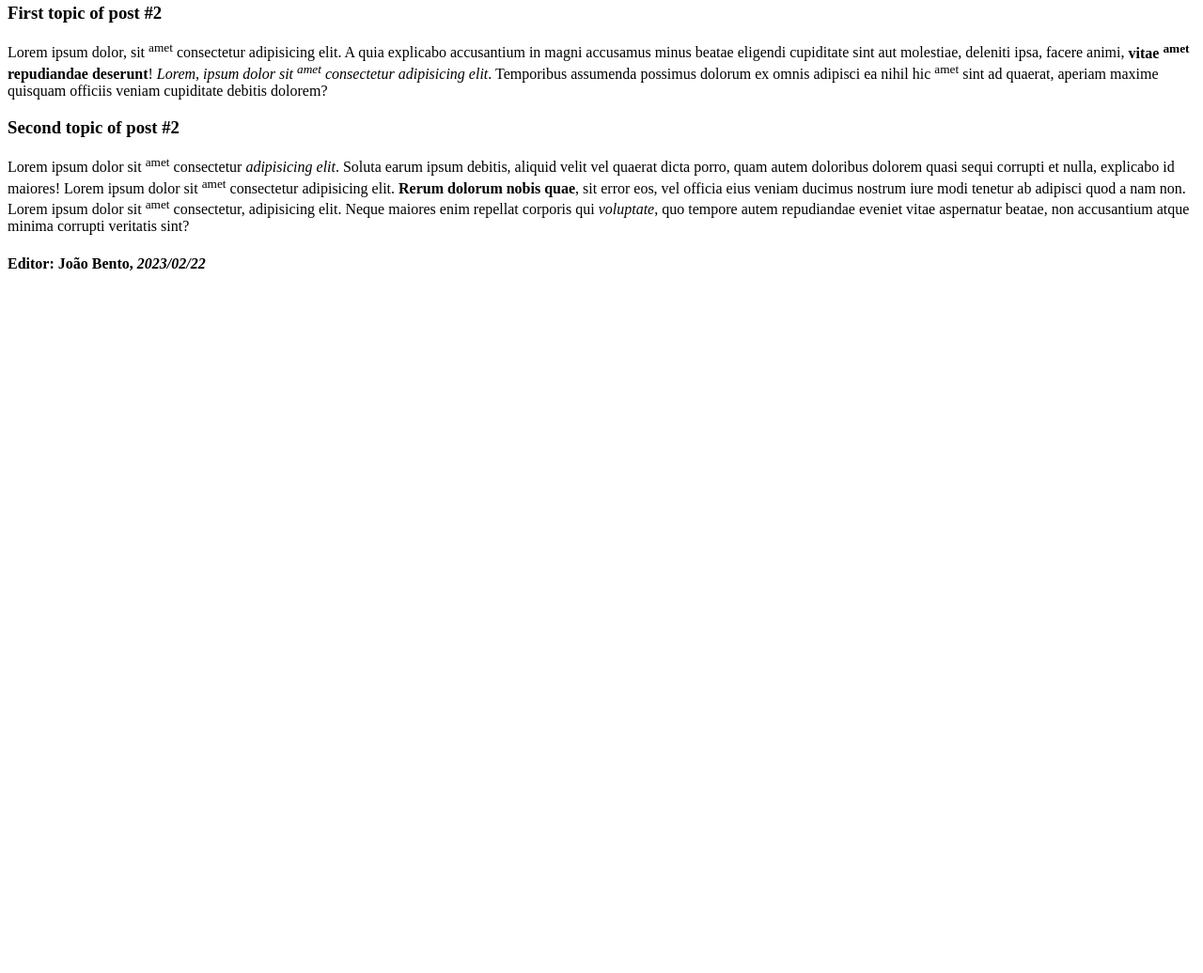
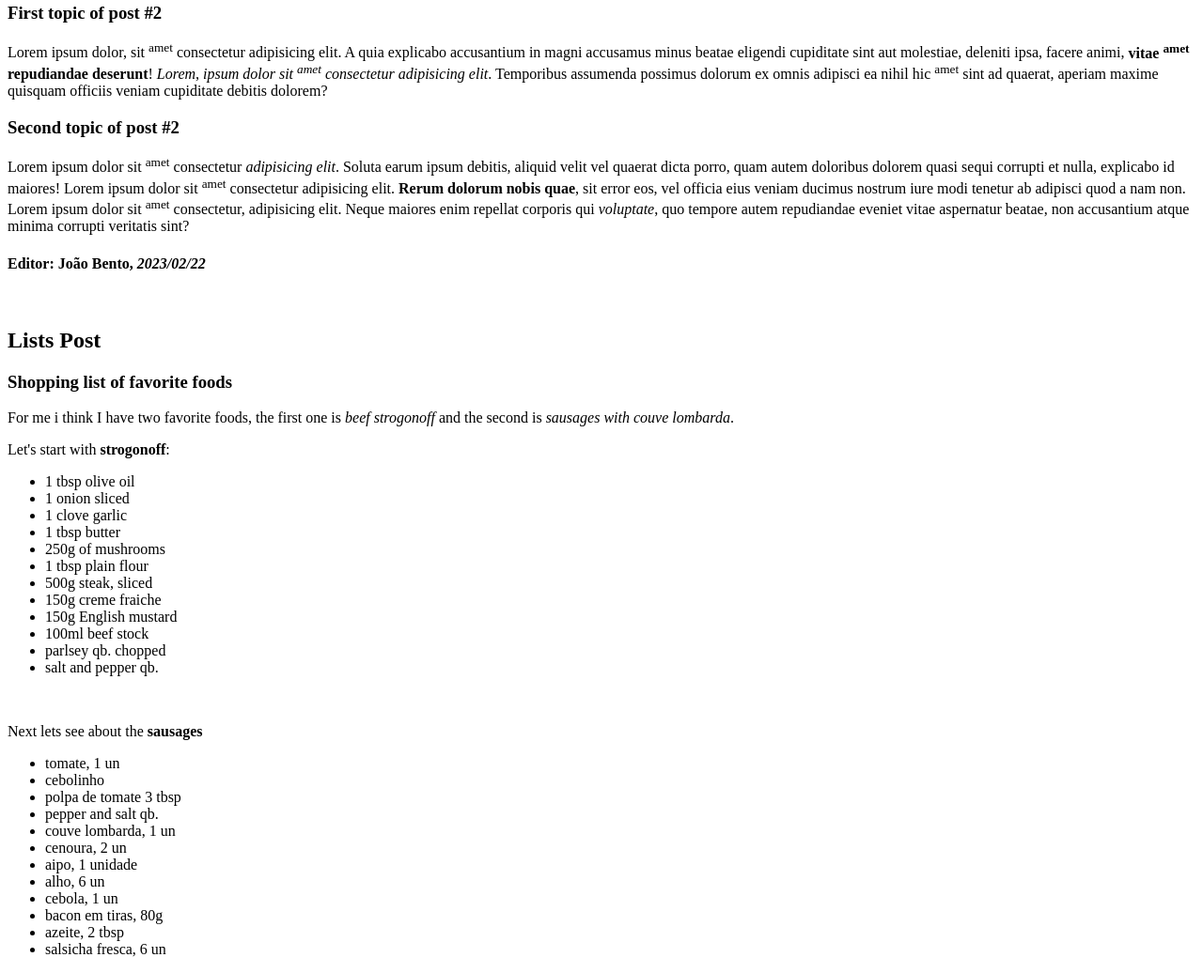
Before and after one commit to Sito-Studio/git_test, a plain HTML site: page Plain blog exercise/index.html in a window 1280 px wide. Shown: the part 495-1531 px from the top of the page at 94% size. Before the commit the page ends 806 px from the top, so only its background shows below. Drawn offline with Linux system fonts and the light colour scheme.

Commit message:
started list exercise

```diff
--- a/Plain blog exercise/index.html
+++ b/Plain blog exercise/index.html
@@ -26,5 +26,40 @@
     <h3>Second topic of post #2</h3>
         <p>Lorem ipsum dolor sit <sup>amet</sup> consectetur <em>adipisicing elit</em>. Soluta earum ipsum debitis, aliquid velit vel quaerat dicta porro, quam autem doloribus dolorem quasi sequi corrupti et nulla, explicabo id maiores! Lorem ipsum dolor sit <sup>amet</sup> consectetur adipisicing elit. <strong>Rerum dolorum nobis quae</strong>, sit error eos, vel officia eius veniam ducimus nostrum iure modi tenetur ab adipisci quod a nam non. Lorem ipsum dolor sit <sup>amet</sup> consectetur, adipisicing elit. Neque maiores enim repellat corporis qui <em>voluptate</em>, quo tempore autem repudiandae eveniet vitae aspernatur beatae, non accusantium atque minima corrupti veritatis sint?</p>
     <h4>Editor: <strong>João Bento</strong>, <em>2023/02/22</em></h4>
+    <br>
+    <h2>Lists Post</h2>
+    <h3>Shopping list of favorite foods</h3>
+    <p>For me i think I have two favorite foods, the first one is <em>beef strogonoff</em> and the second is <em>sausages with couve lombarda</em>.</p>
+    <p>Let's start with <strong>strogonoff</strong>:</p>
+    <ul>
+        <li>1 tbsp olive oil</li>
+        <li>1 onion sliced</li>
+        <li>1 clove garlic</li>
+        <li>1 tbsp butter</li>
+        <li>250g of mushrooms</li>
+        <li>1 tbsp plain flour</li>
+        <li>500g steak, sliced</li>
+        <li>150g creme fraiche</li>
+        <li>150g English mustard</li>
+        <li>100ml beef stock</li>
+        <li>parlsey qb. chopped</li>
+        <li>salt and pepper qb.</li>
+    </ul>
+    <br>
+    <p>Next lets see about the <strong>sausages</strong></p>
+    <ul>
+        <li>tomate, 1 un</li>
+        <li>cebolinho</li>
+        <li>polpa de tomate 3 tbsp</li>
+        <li>pepper and salt qb.</li>
+        <li>couve lombarda, 1 un</li>
+        <li>cenoura, 2 un</li>
+        <li>aipo, 1 unidade</li>
+        <li>alho, 6 un</li>
+        <li>cebola, 1 un</li>
+        <li>bacon em tiras, 80g</li>
+        <li>azeite, 2 tbsp</li>
+        <li>salsicha fresca, 6 un</li>
+    </ul>
 </body>
 </html>
```
